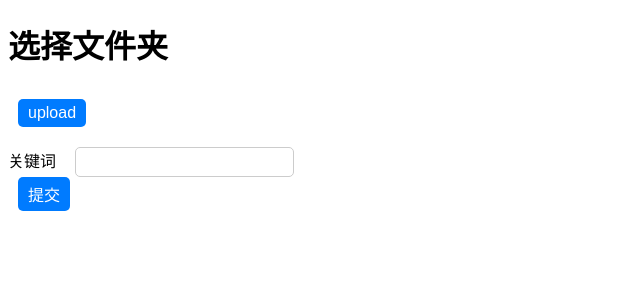
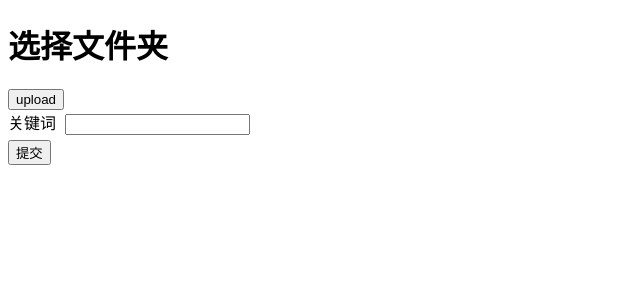
Before and after one commit to mtfzhizhe/file-search-system, a Flask app: page / in a window 1280 px wide. Shown: the top 300 px of the page, without its empty margins (0-640 px from the left). Run offline with Flask 3, Linux system fonts and the light colour scheme; parts of the project's set-up code (start-up, migrations or seed data) failed here and were passed over.

Commit message:
正在调整前后端关于输出的问题

```diff
--- a/pythonProject2/main.py
+++ b/pythonProject2/main.py
@@ -11,6 +11,8 @@ import tkinter as tk
 from tkinter import filedialog
 from flask import Flask, request, render_template, send_file,jsonify
 import fitz
+from jieba.analyse import ChineseAnalyzer
+import json
 
 def search_lines(content,keywords):
     search_position=0
@@ -46,13 +48,12 @@ def get_keywords_lines(content,keywords):
     return outcome
 
 
-global DOCS_DIR,INDEX_DIR
 # 设置检索文件目录和数据库文件路径
 DOCS_DIR = "/path/to/docs"
 INDEX_DIR = "/path/to/index"
 
 # 定义检索索引模式
-schema = Schema(path=ID(stored=True), content=TEXT(stored=True))
+schema = Schema(path=ID(stored=True), content=TEXT(stored=True,analyzer=ChineseAnalyzer()))
 
 # 检查索引目录是否存在，如果不存在则创建
 if not os.path.exists(INDEX_DIR):
@@ -90,6 +91,7 @@ def index():
 
 @app.route('/upload', methods=['POST','GET'])
 def select_folderName():
+ global DOCS_DIR
  FolderName = filedialog.askdirectory()  #获取文件夹
  print(FolderName)
  DOCS_DIR = FolderName
@@ -105,7 +107,7 @@ def submit():
         keywords=request.form['keywords']
     elif request.method=='GET':
         keywords=request.args.get('keywords')
-    outcome=[]
+    outcome={}
     with ix.searcher() as searcher:
        query = QueryParser('content', ix.schema).parse(keywords)
        ##search(query, limit=None)
@@ -116,7 +118,7 @@ def submit():
         print("-------------------------------")
         search_lines(res['content'],keywords)
         print()
-        outcome+=get_keywords_lines(res['content'],keywords)
+        outcome[res.path]=get_keywords_lines()
        return render_template("index.html",outcome=outcome)
 
 if __name__ == "__main__":
--- a/pythonProject2/templates/index.html
+++ b/pythonProject2/templates/index.html
@@ -3,25 +3,6 @@
 <head>
     <title>选择文件夹</title>
 </head>
-<style>
-    input[type="submit"], button {
-      margin: 10px;
-      padding: 5px 10px;
-      border: none;
-      border-radius: 5px;
-      background-color: #007bff;
-      color: #fff;
-      font-size: 16px;
-      cursor: pointer;
-    }
-    input[type="text"] {
-      margin: 10px;
-      padding: 5px;
-      border: 1px solid #ccc;
-      border-radius: 5px;
-      font-size: 16px;
-    }
-    </style>
 <body>
     <h1>选择文件夹</h1>
     <a href="/upload"><button onclick="">upload</button></a>
@@ -29,10 +10,11 @@
 <div style='height:30px'><span style='display:inline-block;margin-right:5px'>关键词</span>
 	<input type='text' name='keywords' />
 </div>
-    <button type="submit" class="button">提交</button>
+    <button type="submit">提交</button>
     </form>
 {% for item in outcome %}
-    <input type="checkbox"/>{{item}}<br/>
+    {{item.title}}<br/>
+    <input type="checkbox"/>{{item.content}}<br/>
 {% endfor %}
 </table>
 </body>
```
